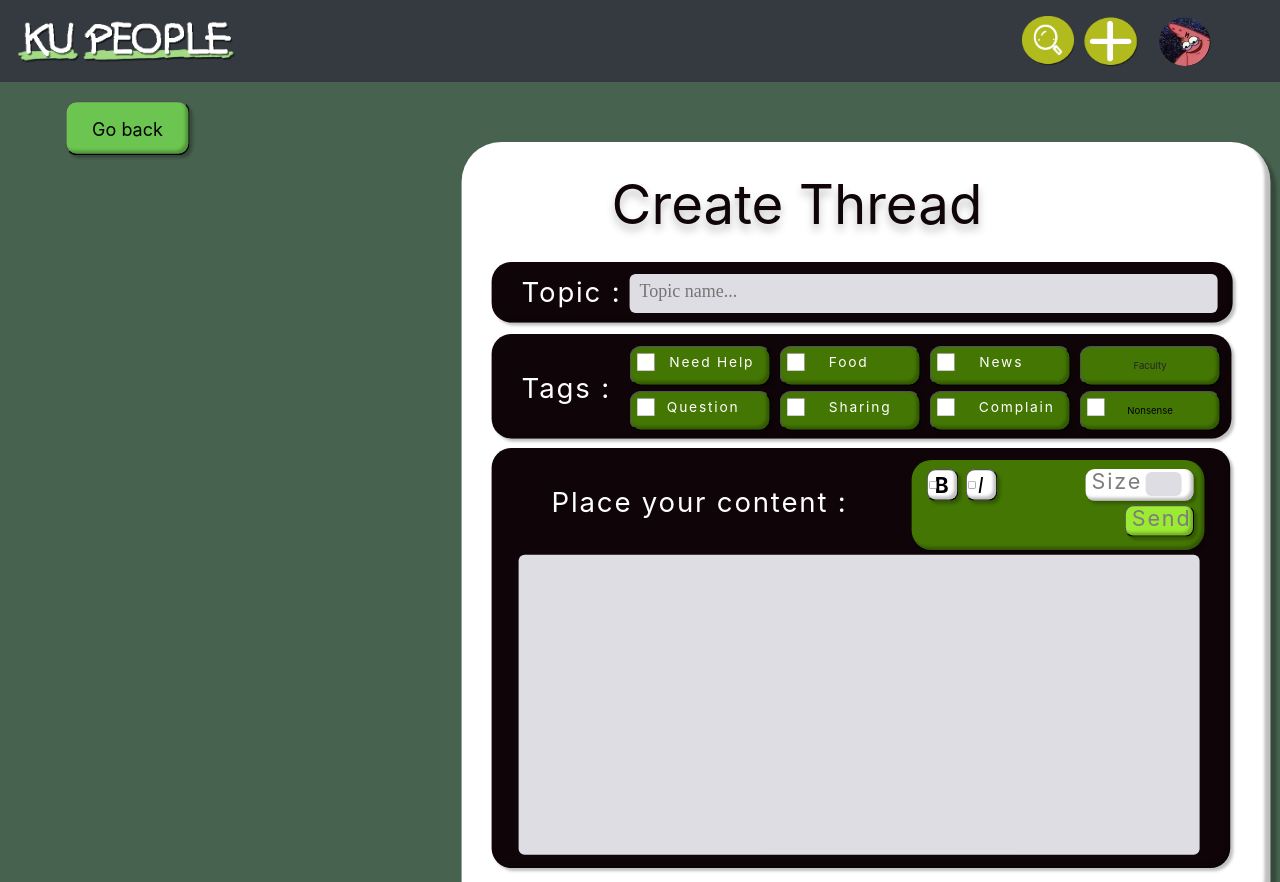
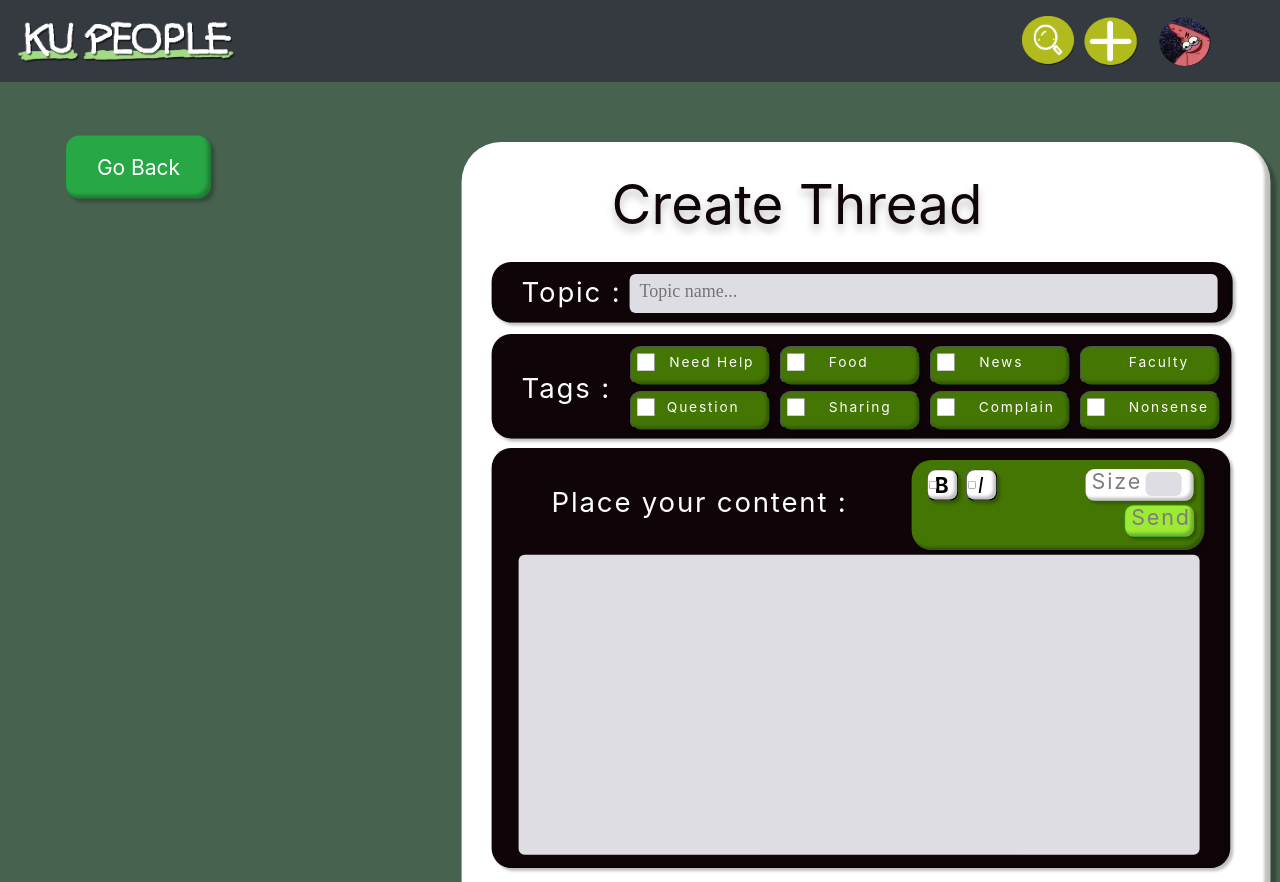
Before and after one commit to qqunx9999/KPP_Frontend, a React (Create React App) app in the folder frontend/: page /CreateThread in a window 1280 px wide. Built offline with nearby package versions, Linux system fonts and the light colour scheme.

Commit message:
Add --All button (Except Profile & Setting)

```diff
--- a/frontend/src/CSSsource/CreateThread.css
+++ b/frontend/src/CSSsource/CreateThread.css
@@ -5,6 +5,32 @@
     background: var(--Theme6, #47624f);
     position: absolute;
   }
+
+  .sThread_goback_button:hover{
+    background: var(--Theme5, #9beb33) ! important; /* Green */
+  }
+
+
+
+.sThread_goback_button {
+    background: rgb(40, 167, 69) ! important; /* Green */
+
+    border-radius: 19px ! important;
+    color: white ! important;
+    width: 207px ! important;
+    height: 90px ! important;
+    text-align: center ! important;
+    text-decoration: none ! important;
+    display: inline-block ! important;
+    font-size: 30px ! important;
+    box-shadow: 5px 5px 5px 0px rgba(0, 0, 0, 0.25), inset -5px -5px 5px 0px rgba(0,0,0,0.25) ! important;
+    position: absolute ! important;
+    top: 40px ! important;
+    left: 25px ! important;
+    transform: scale(0.7, 0.7) ! important;
+    border-width: 0px ! important;
+  }
+
 
 .whiteFrameCreateThread {
     width: 1348px;
@@ -622,28 +648,28 @@
   }
 
   .frameSendCreateThread {
-    width: 116px;
-    height: 53px;
-    overflow: visible;
-    background: var(--ThemeSup1, #9beb33);
-    box-shadow: inset -5px -5px 5px 0px rgba(0, 0, 0, 0.25), 5px 5px 5px 0px rgba(0,0,0,0.25);
-    border-radius: 15px;
-    position: absolute;
-    top: 75px;
-    left: 355px;
+    width: 116px !important;
+    height: 53px !important;
+    overflow: visible !important;
+    background: var(--ThemeSup1, #9beb33) !important;
+    box-shadow: inset -5px -5px 5px 0px rgba(0, 0, 0, 0.25), 5px 5px 5px 0px rgba(0,0,0,0.25) !important;
+    border-radius: 15px !important;
+    position: absolute !important;
+    top: 75px !important;
+    left: 355px !important;
   }
 
   .textSendToolsPlaceYourContentCreateThread {
-    overflow: visible;
-    font-family: "Inter", sans-serif;
-    color: #7e7c7c;
-    font-size: 36px;
-    letter-spacing: 3px;
-    line-height: 3;
-    position: absolute;
-    top: -25px;
-    left: 10px;
-    line-height: 2.5;
+    overflow: visible !important;
+    font-family: "Inter", sans-serif !important;
+    color: #7e7c7c !important;
+    font-size: 36px !important;
+    letter-spacing: 3px !important;
+    line-height: 3 !important;
+    position: absolute !important;
+    top: -25px !important;
+    left: 10px !important;
+    line-height: 2.5 !important;
   }
 
 .inputContentCreateThread {
--- a/frontend/src/CSSsource/SearchThread.css
+++ b/frontend/src/CSSsource/SearchThread.css
@@ -5,23 +5,29 @@
     background: #47624f;
     position: absolute;
   }
+  sThread_goback_buttonn:hover{
+    background: var(--Theme5, #9beb33) ! important; /* Green */
+  }
 
-.sThread_goback_button {
-    background: var(--Theme5, #6cc551); /* Green */
-    border-radius: 19px;
-    color: white;
-    width: 207px;
-    height: 90px;
-    text-align: center;
-    text-decoration: none;
-    display: inline-block;
-    font-size: 30px;
-    box-shadow: 5px 5px 5px 0px rgba(0, 0, 0, 0.25), inset -5px -5px 5px 0px rgba(0,0,0,0.25);
-    position: absolute;
-    top: 4.5%;
-    left: 2.5%;
-    transform: scale(0.7, 0.7);
-    border-width: 0px;
+
+
+.sThread_goback_buttonn {
+  background: rgb(40, 167, 69) ! important; /* Green */
+
+  border-radius: 19px ! important;
+  color: white ! important;
+  width: 207px ! important;
+  height: 90px ! important;
+  text-align: center ! important;
+  text-decoration: none ! important;
+  display: inline-block ! important;
+  font-size: 30px ! important;
+  box-shadow: 5px 5px 5px 0px rgba(0, 0, 0, 0.25), inset -5px -5px 5px 0px rgba(0,0,0,0.25) ! important;
+  position: absolute ! important;
+  top: 40px ! important;
+  left: 35px ! important;
+  transform: scale(0.7, 0.7) ! important;
+  border-width: 0px ! important;
   }
 
 .topBlackFrameHomePage {
@@ -165,18 +171,26 @@
     top: 50px;
     left: 260px;
 }
+.frameSubmitSearchThread:hover{
+  background: var(--ThemeSup1, #a0f241) ! important;
+  box-shadow: 5px 5px 5px 0px rgba(0, 0, 0, 0.25), inset -5px -5px 5px 0px rgba(0,0,0,0.4) ! important;
+}
 
 .frameSubmitSearchThread {
-    width: 167px;
-    height: 70px;
-    overflow: visible;
-    background: var(--ThemeSup1, #9beb33);
-    box-shadow: 5px 5px 5px 0px rgba(0, 0, 0, 0.25), inset -5px -5px 5px 0px rgba(0,0,0,0.25);
-    border-radius: 15px;
-    position: absolute;
-    top: 45px;
-    left: 1170px;
+    width: 187px ! important;
+    height: 70px ! important;
+    overflow: visible ! important;
+    background: rgb(40, 167, 69) ! important;
+
+    box-shadow: 5px 5px 5px 0px rgba(0, 0, 0, 0.25), inset -5px -5px 5px 0px rgba(0,0,0,0.25) ! important;
+    border-radius: 15px ! important;
+    position: absolute ! important;
+    top: 45px ! important;
+    left: 1170px ! important;
   }
+.textSubmitSearchThread:hover{
+
+}
 
   .textSubmitSearchThread {
     width: 135px;
@@ -184,6 +198,7 @@
     overflow: visible;
     font-family: "Inter", sans-serif;
     color: #ffffff;
+    line-height: 2.6 ! important;
     font-size: 36px;
     letter-spacing: 3px;
     line-height: 3;
@@ -780,7 +795,11 @@
     top: 350px;
     left: 1700px;
   }
-
+  /* .sort-by:hover{
+    background: var(--Theme3, #ffffff);
+    box-shadow: 5px 5px 5px 0px rgba(255, 255, 255, 0.25), inset -5px -5px 5px 0px rgba(255,255,255,0.25) ! important;
+    color:#0f0508;
+  } */
   .sort-by {
     width: 200px;
     height: 139px;
--- a/frontend/src/CSSsource/SignupPage.css
+++ b/frontend/src/CSSsource/SignupPage.css
@@ -134,7 +134,7 @@ background: rgba(0, 0, 0, 0.2)
   height: 126px;
   overflow: visible;
   font-family: "Inter", sans-serif;
-  color: var(--Theme3, #0f0508);
+  color: var(--Theme3, #ffffff);
   font-size: 42px;
   letter-spacing: 3px;
   line-height: 3;
--- a/frontend/src/Pages/CreateThread_new.tsx
+++ b/frontend/src/Pages/CreateThread_new.tsx
@@ -15,7 +15,7 @@ function CreateThread_new() {
       <Navigtion />
       <div className="backgroundCreateThread">
         <div className="textGoBackCreateThread">
-        <button className="frameGoBackCreateThread" onClick={history.goBack}>Go back</button>
+        <button className="btn btn-success sThread_goback_button" onClick={ history.goBack }>Go Back</button>
         </div>
         <div className="whiteFrameCreateThread">
           <div className="createNewThreadTextCreateThread"> Create Thread</div>
--- a/frontend/src/Pages/ForgetPwd.tsx
+++ b/frontend/src/Pages/ForgetPwd.tsx
@@ -3,6 +3,7 @@ import '../CSSsource/ForgetPwd.css';
 import { Forgetpass } from '../component/ForgetpwdForm';
 import { useHistory } from 'react-router';
 import AuthService from '../service/AuthService';
+import 'bootstrap/dist/css/bootstrap.min.css';
 
 function ForgetPwd() {
   const [login, setLogin] = useState<boolean>(false);
--- a/frontend/src/Pages/SearchThread_new.tsx
+++ b/frontend/src/Pages/SearchThread_new.tsx
@@ -17,7 +17,7 @@ const SearchThread_new = () => {
     <div>
       <Navigtion />
       <div className="backgroundSearchThread">
-        <button className="sThread_goback_button" onClick={ history.goBack }>Go Back</button>
+        <button className="btn btn-success sThread_goback_buttonn" onClick={ history.goBack }>Go Back</button>
         <Formik
           initialValues={{ keyword: '', help: '', food: '', news: '', faculty: '', question: '', share: '', complain: '', nonsense: '', oldest: '', popular: '', like: '' ,
           veterinary: '', vettechs: '' , engineering: '' , agriculture: '', fisheries: '' , education: '', humanities: '', business: '' , economics: '', forestry: '' ,
@@ -31,8 +31,8 @@ const SearchThread_new = () => {
               <div className="frameSearchAndTopicSearchThread">
               <div className="searchTextSearchAndTopicSearchThread">Search :</div>
               <Field type="input" name="keyword" className="inputKeywordSearchThread" placeholder="Enter your keyword" style={{ width:"800px" , height:"60px" }} />
-              <button  disabled={ isSubmitting  } className="frameSubmitSearchThread">
-                <div className="textSubmitSearchThread"> Submit </div>
+              <button  disabled={ isSubmitting  } className="btn btn-success frameSubmitSearchThread">
+                <div className="btn textSubmitSearchThread"> Submit </div>
               </button>
               <div className="topicTextSearchThread">Topic :</div>
               <button className="needHelpFrameSearchThread">
--- a/frontend/src/component/ThreadForm.tsx
+++ b/frontend/src/component/ThreadForm.tsx
@@ -65,26 +65,25 @@ const ThreadForm = () => {
               </label>
               <label>
                 <button className="facultyFrameCreateThread">
-                  {/* <Field type="checkbox" name="tag" value="faculty" className="facultyClickBoxCreateThread" /> */}
-                  {/* <div className="facultyTextCreateThread"> Faculty </div> */}
+                   <div className="facultyTextCreateThread"> Faculty </div>
                   <Dropdown>
-                    <Dropdown.Toggle variant="green">Faculty</Dropdown.Toggle>
+                    <Dropdown.Toggle variant="green">          </Dropdown.Toggle>
                     <Dropdown.Menu>
-                      <Dropdown.Item><Field type="checkbox" name="faculty" value="veterinary" /> Veterinary</Dropdown.Item>
-                      <Dropdown.Item><Field type="checkbox" name="faculty" value="vettechs" /> Vet-techs</Dropdown.Item>
-                      <Dropdown.Item><Field type="checkbox" name="faculty" value="engineering" /> Engineering</Dropdown.Item>
-                      <Dropdown.Item><Field type="checkbox" name="faculty" value="agriculture" /> Agriculture</Dropdown.Item>
-                      <Dropdown.Item><Field type="checkbox" name="faculty" value="fisheries" /> Fisheries</Dropdown.Item>
-                      <Dropdown.Item><Field type="checkbox" name="faculty" value="education" /> Education</Dropdown.Item>
-                      <Dropdown.Item><Field type="checkbox" name="faculty" value="humanities" /> Humanities</Dropdown.Item>
-                      <Dropdown.Item><Field type="checkbox" name="faculty" value="business" /> Business</Dropdown.Item>
-                      <Dropdown.Item><Field type="checkbox" name="faculty" value="economics" /> Economics</Dropdown.Item>
-                      <Dropdown.Item><Field type="checkbox" name="faculty" value="forestry" /> Forestry</Dropdown.Item>
-                      <Dropdown.Item><Field type="checkbox" name="faculty" value="agindustry" /> Ag-industry</Dropdown.Item>
-                      <Dropdown.Item><Field type="checkbox" name="faculty" value="social" /> Social</Dropdown.Item>
-                      <Dropdown.Item><Field type="checkbox" name="faculty" value="science" /> Science</Dropdown.Item>
-                      <Dropdown.Item><Field type="checkbox" name="faculty" value="enviroment" /> Enviroment</Dropdown.Item>
-                      <Dropdown.Item><Field type="checkbox" name="faculty" value="architecture" /> Architecture</Dropdown.Item>
+                      <Dropdown.Item><Field type="checkbox" name="faculty1" value="veterinary" /> Veterinary</Dropdown.Item>
+                      <Dropdown.Item><Field type="checkbox" name="faculty2" value="vettechs" /> Vet-techs</Dropdown.Item>
+                      <Dropdown.Item><Field type="checkbox" name="faculty3" value="engineering" /> Engineering</Dropdown.Item>
+                      <Dropdown.Item><Field type="checkbox" name="faculty4" value="agriculture" /> Agriculture</Dropdown.Item>
+                      <Dropdown.Item><Field type="checkbox" name="faculty5" value="fisheries" /> Fisheries</Dropdown.Item>
+                      <Dropdown.Item><Field type="checkbox" name="faculty6" value="education" /> Education</Dropdown.Item>
+                      <Dropdown.Item><Field type="checkbox" name="faculty7" value="humanities" /> Humanities</Dropdown.Item>
+                      <Dropdown.Item><Field type="checkbox" name="faculty8" value="business" /> Business</Dropdown.Item>
+                      <Dropdown.Item><Field type="checkbox" name="faculty9" value="economics" /> Economics</Dropdown.Item>
+                      <Dropdown.Item><Field type="checkbox" name="faculty10" value="forestry" /> Forestry</Dropdown.Item>
+                      <Dropdown.Item><Field type="checkbox" name="faculty11" value="agindustry" /> Ag-industry</Dropdown.Item>
+                      <Dropdown.Item><Field type="checkbox" name="faculty12" value="social" /> Social</Dropdown.Item>
+                      <Dropdown.Item><Field type="checkbox" name="faculty13" value="science" /> Science</Dropdown.Item>
+                      <Dropdown.Item><Field type="checkbox" name="faculty14" value="enviroment" /> Enviroment</Dropdown.Item>
+                      <Dropdown.Item><Field type="checkbox" name="faculty15" value="architecture" /> Architecture</Dropdown.Item>
                     </Dropdown.Menu>
                   </Dropdown>
                 </button>
@@ -110,7 +109,7 @@ const ThreadForm = () => {
               <label>
                 <button className="nonsenseFrameCreateThread">
                   <Field type="checkbox" name="tag" value="nonsense" className="nonsenseClickBoxCreateThread" />
-                  <div className="nonsenseTextCreateThread"></div> Nonsense
+                  <div className="nonsenseTextCreateThread">Nonsense</div>
                 </button>
               </label>
             </div>
@@ -137,7 +136,7 @@ const ThreadForm = () => {
                   </div>
                 </label>
 
-                <button disabled={isSubmitting} className="frameSendCreateThread" type="submit">
+                <button disabled={isSubmitting} className="btn btn-success frameSendCreateThread" type="submit">
                   <div className="textSendToolsPlaceYourContentCreateThread"> Send </div>
                 </button>
               </div>
```
Lines whose indentation alone changed are shown as unchanged.
